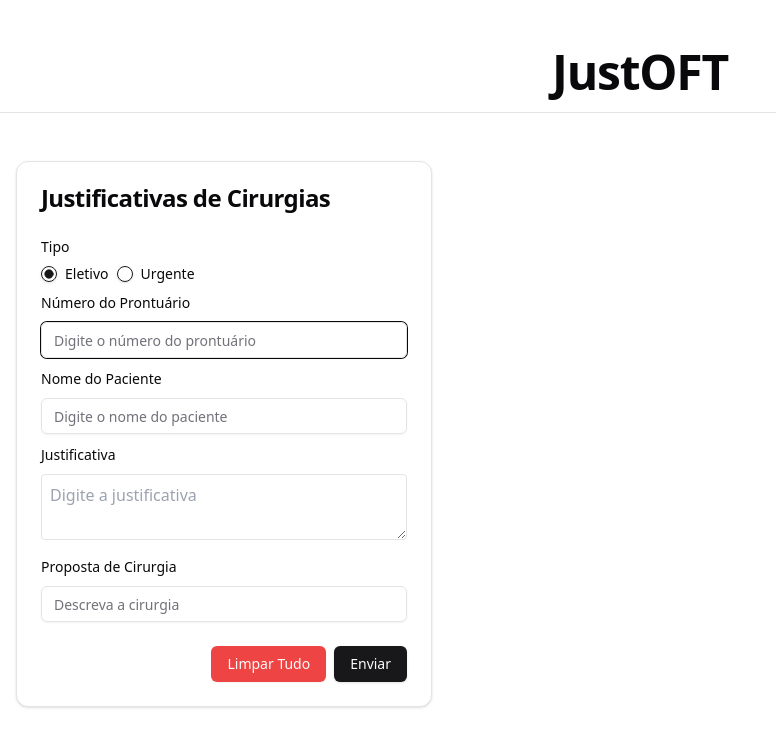
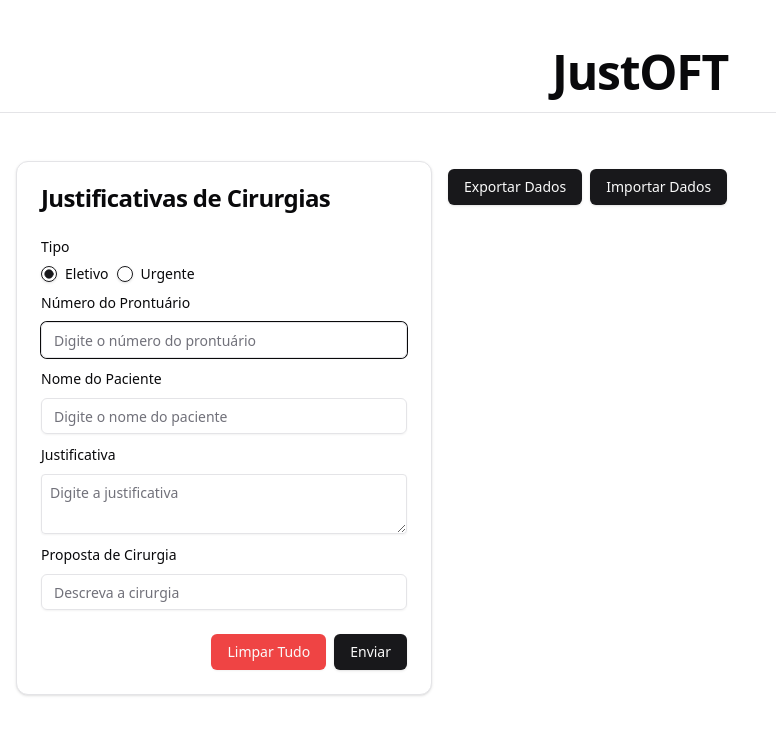
Before and after one commit to leonunesbs/justificativas, a Next.js app: page / in a window 1280 px wide. Shown: the top 746 px of the page, without its empty margins (0-776 px from the left). Built offline with nearby package versions, Linux system fonts and the light colour scheme.

Commit message:
feat(add): import export button

```diff
--- a/src/app/page.tsx
+++ b/src/app/page.tsx
@@ -2,11 +2,13 @@
 
 import { UUID } from 'crypto';
 import { zodResolver } from '@hookform/resolvers/zod';
+import { AlertTriangle } from 'lucide-react';
 import { useRouter } from 'next/navigation';
 import { useEffect, useState } from 'react';
 import { useForm } from 'react-hook-form';
 import { z } from 'zod';
 
+import { Alert, AlertDescription } from '@/components/ui/alert'; // Novo import
 import {
   AlertDialog,
   AlertDialogAction,
@@ -27,6 +29,7 @@ import { Label } from '@/components/ui/label';
 import { Progress } from '@/components/ui/progress';
 import { RadioGroup, RadioGroupItem } from '@/components/ui/radio-group';
 import { Separator } from '@/components/ui/separator';
+import { Textarea } from '@/components/ui/textarea';
 import { createPdfFromData, createPdfUrl, fillPdfTemplateWithDataForPage } from '@/lib/utils';
 
 const formSchema = z.object({
@@ -55,6 +58,7 @@ export default function Home() {
   const [progress, setProgress] = useState(0);
   const [loading, setLoading] = useState(false);
   const [clearDialogOpen, setClearDialogOpen] = useState(false);
+  const [alertMessage, setAlertMessage] = useState<string | null>(null); // Novo estado para gerenciar alertas
 
   const form = useForm({
     resolver: zodResolver(formSchema),
@@ -79,6 +83,43 @@ export default function Home() {
   const saveDataToLocalStorage = (newData: JustificationData[]) => {
     localStorage.setItem('dataList', JSON.stringify(newData));
   };
+
+  // Export data as JSON file
+  const handleExport = () => {
+    const dataStr = JSON.stringify(dataList, null, 2);
+    const blob = new Blob([dataStr], { type: 'application/json' });
+    const url = URL.createObjectURL(blob);
+    const a = document.createElement('a');
+    a.href = url;
+    a.download = 'dataList.json';
+    a.click();
+    URL.revokeObjectURL(url);
+  };
+
+  // Import data from JSON file
+  const handleImport = (event: React.ChangeEvent<HTMLInputElement>) => {
+    const file = event.target.files?.[0];
+    if (file) {
+      const reader = new FileReader();
+      reader.onload = (e) => {
+        try {
+          const importedData = JSON.parse(e.target?.result as string);
+          if (Array.isArray(importedData)) {
+            setDataList(importedData);
+            saveDataToLocalStorage(importedData);
+            setAlertMessage('Dados importados com sucesso.'); // Exibe mensagem de sucesso
+          } else {
+            setAlertMessage('Formato de arquivo inválido.'); // Exibe mensagem de erro
+          }
+        } catch (error) {
+          setAlertMessage('Erro ao importar o arquivo. Verifique o formato do arquivo.'); // Exibe mensagem de erro
+          console.log(error);
+        }
+      };
+      reader.readAsText(file);
+    }
+  };
+
   const router = useRouter();
 
   const handlePrintSingle = async (data: JustificationData) => {
@@ -97,7 +138,6 @@ export default function Home() {
     const url = createPdfUrl(pdfBytes);
     setPdfUrl(url);
 
-    // Progress bar with decelerating speed
     let currentProgress = 0;
     const interval = setInterval(() => {
       currentProgress += Math.max(1, (100 - currentProgress) * 0.25); // Decelerating progress
@@ -112,6 +152,7 @@ export default function Home() {
 
   const onSubmit = (values: any) => {
     setPdfUrl(null); // Reset the PDF download link
+    setAlertMessage(null);
     let updatedDataList;
     if (editingId) {
       updatedDataList = dataList.map((item) => (item.id === editingId ? { ...values, id: editingId } : item));
@@ -121,6 +162,7 @@ export default function Home() {
     }
     setDataList(updatedDataList);
     saveDataToLocalStorage(updatedDataList);
+    form.setFocus('medicalRecord');
     form.reset(); // Reset the form after submission
     setProgress(0);
   };
@@ -149,6 +191,7 @@ export default function Home() {
     setPdfUrl(null);
     setClearDialogOpen(false); // Close the dialog after clearing data
     setProgress(0);
+    setAlertMessage(null);
   };
 
   return (
@@ -164,7 +207,6 @@ export default function Home() {
             <Form {...form}>
               <form onSubmit={form.handleSubmit(onSubmit)}>
                 <CardContent className="space-y-2">
-                  {/* Tipo */}
                   <FormField
                     control={form.control}
                     name="type"
@@ -221,7 +263,7 @@ export default function Home() {
                       <FormItem>
                         <FormLabel>Justificativa</FormLabel>
                         <FormControl>
-                          <textarea
+                          <Textarea
                             {...field}
                             className="border p-2 rounded w-full"
                             placeholder="Digite a justificativa"
@@ -270,6 +312,12 @@ export default function Home() {
           </Card>
         </div>
         <div className="space-y-2 col-span-2">
+          {alertMessage && (
+            <Alert variant="default">
+              <AlertTriangle className="h-4 w-4" />
+              <AlertDescription>{alertMessage}</AlertDescription>
+            </Alert>
+          )}
           <div>
             {dataList.map((item) => (
               <Card key={item.id}>
@@ -325,6 +373,19 @@ export default function Home() {
               </Card>
             ))}
           </div>
+
+          {/* Export and Import buttons */}
+          <div className="flex gap-2">
+            <Button onClick={handleExport}>Exportar Dados</Button>
+            <label
+              htmlFor="importFile"
+              className="bg-primary text-primary-foreground shadow hover:bg-primary/90 inline-flex items-center justify-center whitespace-nowrap rounded-md text-sm font-medium transition-colors focus-visible:outline-none focus-visible:ring-1 focus-visible:ring-ring disabled:pointer-events-none disabled:opacity-50 h-9 px-4 py-2"
+            >
+              Importar Dados
+            </label>
+            <Input type="file" id="importFile" accept=".json" onChange={handleImport} className="hidden" />
+          </div>
+
           {!(dataList.length === 0) && (
             <div className="flex flex-col items-center py-2 sm:flex-row space-y-2 sm:space-y-0">
               <div className="flex justify-center">
--- /dev/null
+++ b/src/components/ui/alert.tsx
@@ -0,0 +1,45 @@
+import { cva } from 'class-variance-authority';
+import * as React from 'react';
+
+import { cn } from '@/lib/utils';
+
+import type { VariantProps } from 'class-variance-authority';
+
+const alertVariants = cva(
+  'relative w-full rounded-lg border px-4 py-3 text-sm [&>svg+div]:translate-y-[-3px] [&>svg]:absolute [&>svg]:left-4 [&>svg]:top-4 [&>svg]:text-foreground [&>svg~*]:pl-7',
+  {
+    variants: {
+      variant: {
+        default: 'bg-background text-foreground',
+        destructive: 'border-destructive/50 text-destructive dark:border-destructive [&>svg]:text-destructive',
+      },
+    },
+    defaultVariants: {
+      variant: 'default',
+    },
+  }
+);
+
+const Alert = React.forwardRef<
+  HTMLDivElement,
+  React.HTMLAttributes<HTMLDivElement> & VariantProps<typeof alertVariants>
+>(({ className, variant, ...props }, ref) => (
+  <div ref={ref} role="alert" className={cn(alertVariants({ variant }), className)} {...props} />
+));
+Alert.displayName = 'Alert';
+
+const AlertTitle = React.forwardRef<HTMLParagraphElement, React.HTMLAttributes<HTMLHeadingElement>>(
+  ({ className, ...props }, ref) => (
+    <h5 ref={ref} className={cn('mb-1 font-medium leading-none tracking-tight', className)} {...props} />
+  )
+);
+AlertTitle.displayName = 'AlertTitle';
+
+const AlertDescription = React.forwardRef<HTMLParagraphElement, React.HTMLAttributes<HTMLParagraphElement>>(
+  ({ className, ...props }, ref) => (
+    <div ref={ref} className={cn('text-sm [&_p]:leading-relaxed', className)} {...props} />
+  )
+);
+AlertDescription.displayName = 'AlertDescription';
+
+export { Alert, AlertDescription, AlertTitle };
--- /dev/null
+++ b/src/components/ui/textarea.tsx
@@ -0,0 +1,21 @@
+import * as React from 'react';
+
+import { cn } from '@/lib/utils';
+
+export type TextareaProps = React.TextareaHTMLAttributes<HTMLTextAreaElement>;
+
+const Textarea = React.forwardRef<HTMLTextAreaElement, TextareaProps>(({ className, ...props }, ref) => {
+  return (
+    <textarea
+      className={cn(
+        'flex min-h-[60px] w-full rounded-md border border-input bg-transparent px-3 py-2 text-sm shadow-sm placeholder:text-muted-foreground focus-visible:outline-none focus-visible:ring-1 focus-visible:ring-ring disabled:cursor-not-allowed disabled:opacity-50',
+        className
+      )}
+      ref={ref}
+      {...props}
+    />
+  );
+});
+Textarea.displayName = 'Textarea';
+
+export { Textarea };
```
